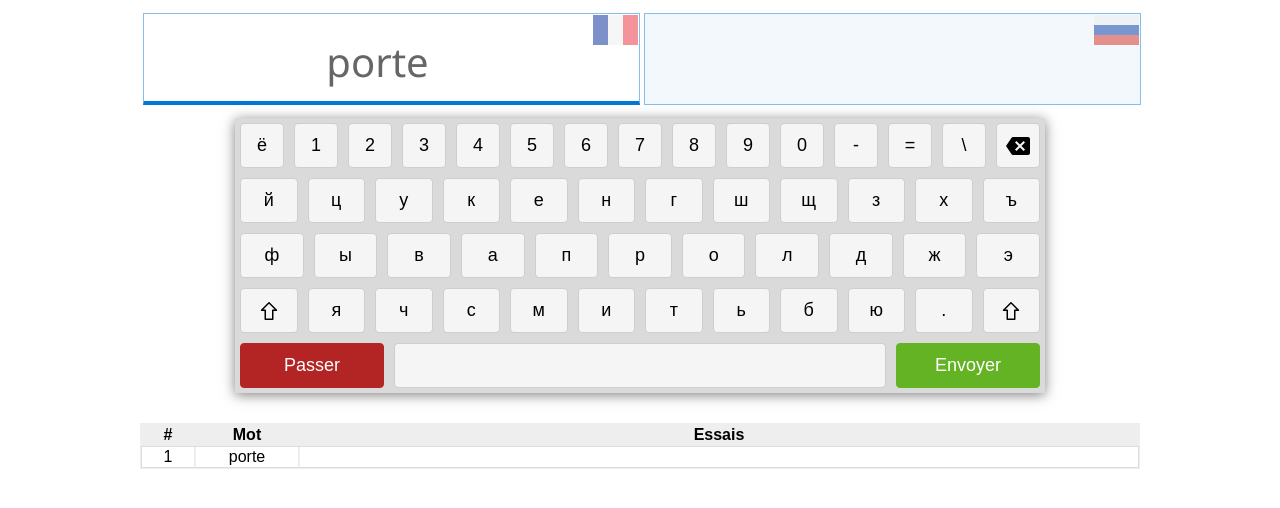
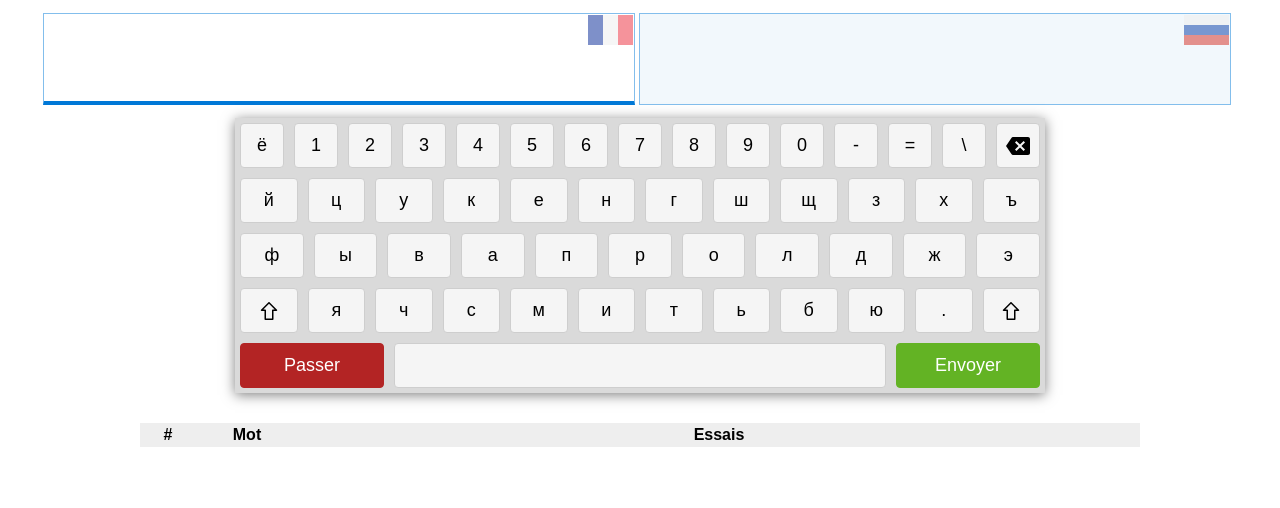
Before and after one commit to cedrou/vocab, a React (Create React App) app: page / in a window 1280 px wide. Shown: the top 508 px of the page. Built offline with nearby package versions, Linux system fonts and the light colour scheme.

Commit message:
Increased text areas width for large entries

```diff
--- a/src/App.css
+++ b/src/App.css
@@ -23,7 +23,7 @@
 
 .App-quizz {
   margin: 0 auto;
-  width: 1000px;
+  width: 1200px;
   padding: 10px;
 }
 
@@ -32,24 +32,26 @@
   border: 1px solid #83beec;
   border-bottom: 4px solid #0078d7;
   height: 50px;
-  width: 455px;
+  width: 550px;
   padding: 20px 20px 17px;
   font-weight: normal;
   font-family: "Segoe UI";
   font-size: 40px;
   color: #666;
+  white-space: nowrap;
 }
 
 .App-answer {
   background-color: #f2f8fc;
   border: 1px solid #83beec;
   height: 50px;
-  width: 455px;
+  width: 550px;
   padding: 20px;
   font-weight: normal;
   font-family: "Segoe UI";
   font-size: 40px;
   color: #666;
+  white-space: nowrap;
 }
 
 .answer-success {
--- a/src/App.js
+++ b/src/App.js
@@ -162,11 +162,11 @@
         // check each word
         let p = Promise.resolve();
 
-        if (false) {
+        if (true) {
             vocab.forEach( ([fr,ru]) => {
                 p = p.then( () =>
                     this.translateAsync("fr","ru",fr).then( toru => {
-                        (ru === toru) ? Promise.resolve() : this.translateAsync("ru","fr",fr).then( tofr => {
+                        (ru === toru) ? Promise.resolve() : this.translateAsync("ru","fr",ru).then( tofr => {
                             if (fr !== tofr) {
                                 console.log(`${fr} - ${ru} - ${toru} - ${tofr}`);
                             }
```
Also changed, not shown: 1 other file (tests, documents, lock files or other folders).
